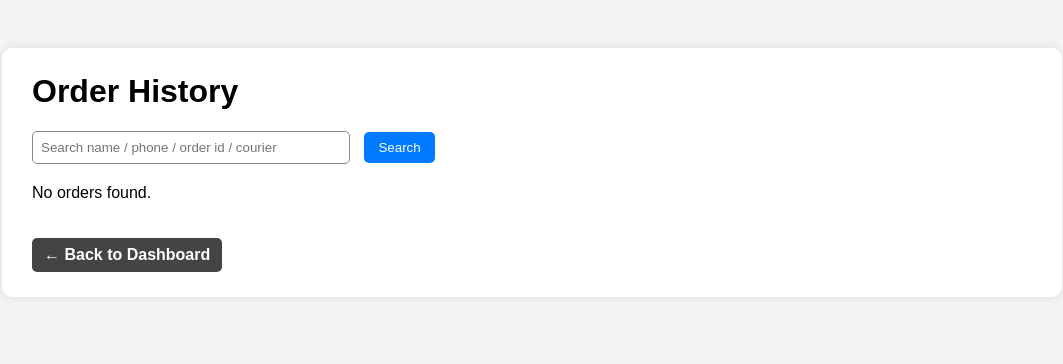
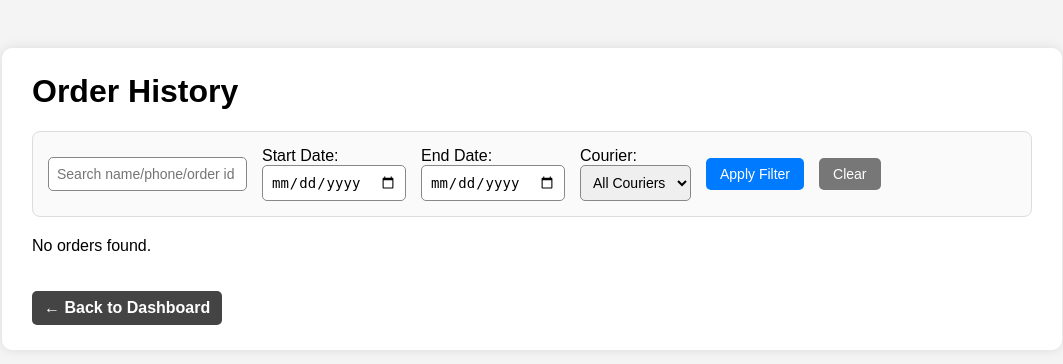
Before and after one commit to dhanushk0708-cpu/Tracking_Service, a Flask app: page /admin/orders in a window 1280 px wide. Shown: the top 364 px of the page, without its empty margins (108-1171 px from the left). Run offline with Flask 3, Linux system fonts and the light colour scheme; data that the repository does not hold is empty.

Commit message:
added filter button on order history

```diff
--- a/app.py
+++ b/app.py
@@ -250,36 +250,80 @@ def admin_dashboard():
 @app.route("/admin/orders")
 def admin_orders():
     query = request.args.get("q", "").strip()
+    start_date = request.args.get("start_date")
+    end_date = request.args.get("end_date")
+    courier_filter = request.args.get("courier", "").strip()
 
     try:
         conn = get_db_connection()
         cursor = conn.cursor(dictionary=True)
 
+        where_clauses = []
+        params = []
+
+        # Search filter
         if query:
-            search_sql = """
-                SELECT *
-                FROM shipments
-                WHERE customer_name LIKE %s
-                   OR phone LIKE %s
-                   OR order_id LIKE %s
-                   OR courier_name LIKE %s
-                ORDER BY updated_at DESC
-            """
+            where_clauses.append("""
+                (
+                    customer_name LIKE %s OR
+                    phone LIKE %s OR
+                    order_id LIKE %s OR
+                    courier_name LIKE %s
+                )
+            """)
             wildcard = f"%{query}%"
-            cursor.execute(search_sql, (wildcard, wildcard, wildcard, wildcard))
-        else:
-            cursor.execute(
-                "SELECT * FROM shipments ORDER BY updated_at DESC LIMIT 500"
-            )
+            params.extend([wildcard, wildcard, wildcard, wildcard])
 
+        # Date filters
+        if start_date:
+            where_clauses.append("DATE(updated_at) >= %s")
+            params.append(start_date)
+
+        if end_date:
+            where_clauses.append("DATE(updated_at) <= %s")
+            params.append(end_date)
+
+        # Courier filter
+        if courier_filter:
+            where_clauses.append("courier_name = %s")
+            params.append(courier_filter)
+
+        where_sql = ""
+        if where_clauses:
+            where_sql = " WHERE " + " AND ".join(where_clauses)
+
+        query_sql = f"""
+            SELECT *
+            FROM shipments
+            {where_sql}
+            ORDER BY updated_at DESC
+        """
+
+        cursor.execute(query_sql, params)
         orders = cursor.fetchall()
+
+        # Load distinct couriers for dropdown (use dict keys!)
+        cursor.execute("SELECT DISTINCT courier_name FROM shipments")
+        courier_rows = cursor.fetchall()
+        couriers = [row["courier_name"] for row in courier_rows if row["courier_name"]]
+
         cursor.close()
         conn.close()
 
-        return render_template("admin_orders.html", orders=orders, query=query)
+        return render_template(
+            "admin_orders.html",
+            orders=orders,
+            query=query,
+            start_date=start_date,
+            end_date=end_date,
+            couriers=couriers,
+            courier_filter=courier_filter
+        )
 
     except Exception as e:
         return f"Error loading order history: {e}"
+
+
 
 
 
--- a/templates/admin.html
+++ b/templates/admin.html
@@ -207,6 +207,7 @@
     <!-- Quick actions -->
     <div class="quick-actions">
         <h3>Quick Actions</h3>
+        <a href="/admin/orders">View Order History</a>
         <a href="/admin/upload">Upload New Excel</a>
         <a href="/track">Open Track Page</a>
     </div>
--- a/templates/admin_orders.html
+++ b/templates/admin_orders.html
@@ -2,7 +2,7 @@
 <html lang="en">
 <head>
     <meta charset="UTF-8">
-    <title>All Orders - Admin</title>
+    <title>Order History - Admin</title>
     <style>
         body {
             font-family: Arial, sans-serif;
@@ -17,80 +17,132 @@
             border-radius: 10px;
             box-shadow: 0 0 12px rgba(0,0,0,0.1);
         }
-        h1 {
-            margin-top: 0;
-        }
-        .search-box {
+        h1 { margin-top: 0; }
+
+        .filter-section {
+            background: #fafafa;
+            padding: 15px;
+            border-radius: 8px;
+            border: 1px solid #ddd;
             margin-bottom: 20px;
         }
-        input {
+
+        .filter-row {
+            display: flex;
+            flex-wrap: wrap;
+            align-items: center;
+            gap: 15px;
+        }
+
+        input[type="text"], input[type="date"], select {
             padding: 8px;
-            width: 300px;
+            font-size: 14px;
             border-radius: 5px;
             border: 1px solid #888;
         }
+
         button {
             padding: 8px 14px;
-            margin-left: 10px;
             background: #007bff;
             border: none;
             border-radius: 5px;
-            color: #fff;
+            color: white;
             cursor: pointer;
+            font-size: 14px;
         }
+
+        button:hover {
+            background: #0056b3;
+        }
+
+        .clear-btn {
+            background: #777;
+        }
+
+        .clear-btn:hover {
+            background: #444;
+        }
+
         table {
             width: 100%;
+            margin-top: 15px;
             border-collapse: collapse;
-            margin-top: 15px;
         }
-        table, th, td {
+
+        th, td {
             border: 1px solid #ccc;
+            padding: 10px;
         }
+
         th {
             background: #333;
             color: #fff;
-            padding: 10px;
         }
-        td {
-            padding: 10px;
-        }
-        a {
-            color: #007bff;
-            font-weight: bold;
-            text-decoration: none;
-        }
-        a:hover {
-            text-decoration: underline;
-        }
+
         .back-btn {
             margin-top: 20px;
             display: inline-block;
             background: #444;
+            color: white;
             padding: 8px 12px;
-            color: white;
+            text-decoration: none;
             border-radius: 5px;
+        }
+
+        .back-btn:hover { background: #222; }
+
+        a {
+            color: #007bff;
             text-decoration: none;
+            font-weight: bold;
         }
-        .back-btn:hover {
-            background: #222;
-        }
+
+        a:hover { text-decoration: underline; }
     </style>
 </head>
 <body>
 
 <div id="box">
-
     <h1>Order History</h1>
 
-    <!-- Search Bar -->
-    <form method="get">
-        <div class="search-box">
-            <input type="text" name="q" placeholder="Search name / phone / order id / courier"
-                   value="{{ query or '' }}">
-            <button type="submit">Search</button>
-        </div>
-    </form>
+    <!-- FILTERS -->
+    <div class="filter-section">
+        <form method="get">
+            <div class="filter-row">
+                <input type="text" name="q" placeholder="Search name/phone/order id"
+                       value="{{ query or '' }}">
 
+                <div>
+                    <label>Start Date:</label><br>
+                    <input type="date" name="start_date" value="{{ start_date or '' }}">
+                </div>
+
+                <div>
+                    <label>End Date:</label><br>
+                    <input type="date" name="end_date" value="{{ end_date or '' }}">
+                </div>
+
+                <div>
+                    <label>Courier:</label><br>
+                    <select name="courier">
+                        <option value="">All Couriers</option>
+                        {% for c in couriers %}
+                            <option value="{{ c }}" {% if courier_filter == c %}selected{% endif %}>
+                                {{ c }}
+                            </option>
+                        {% endfor %}
+                    </select>
+                </div>
+
+                <button type="submit">Apply Filter</button>
+                <a href="/admin/orders">
+                    <button type="button" class="clear-btn">Clear</button>
+                </a>
+            </div>
+        </form>
+    </div>
+
+    <!-- TABLE -->
     {% if orders %}
     <table>
         <tr>
@@ -100,7 +152,7 @@
             <th>Pincode</th>
             <th>Tracking No</th>
             <th>Courier</th>
-            <th>Track Link</th>
+            <th>Track</th>
             <th>Date</th>
         </tr>
 
@@ -114,22 +166,18 @@
             <td>{{ row.courier_name }}</td>
             <td>
                 {% if row.courier_site %}
-                <a href="{{ row.courier_site }}" target="_blank">Track</a>
-                {% else %}
-                -
-                {% endif %}
+                    <a href="{{ row.courier_site }}" target="_blank">Track</a>
+                {% else %} - {% endif %}
             </td>
             <td>{{ row.updated_at }}</td>
         </tr>
         {% endfor %}
     </table>
-
     {% else %}
         <p>No orders found.</p>
     {% endif %}
 
     <a href="/admin" class="back-btn">← Back to Dashboard</a>
-
 </div>
 
 </body>
```
